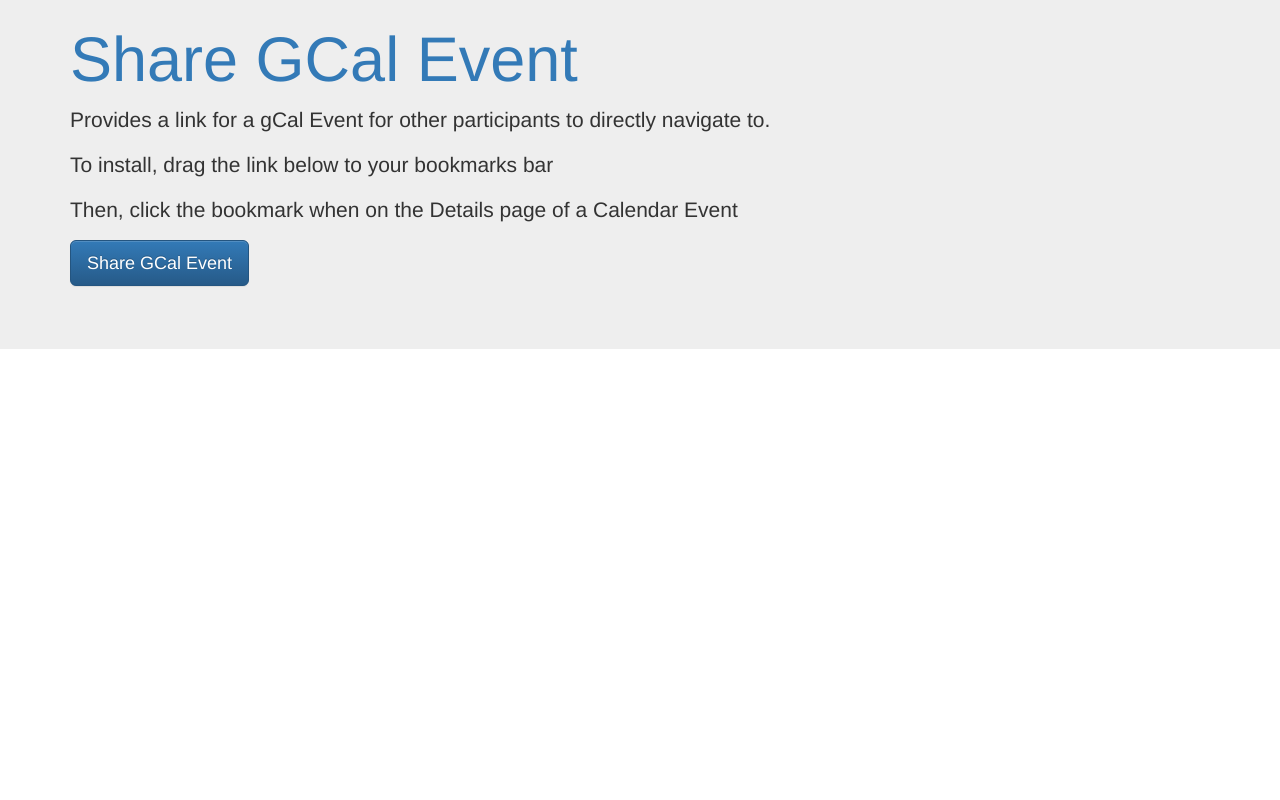
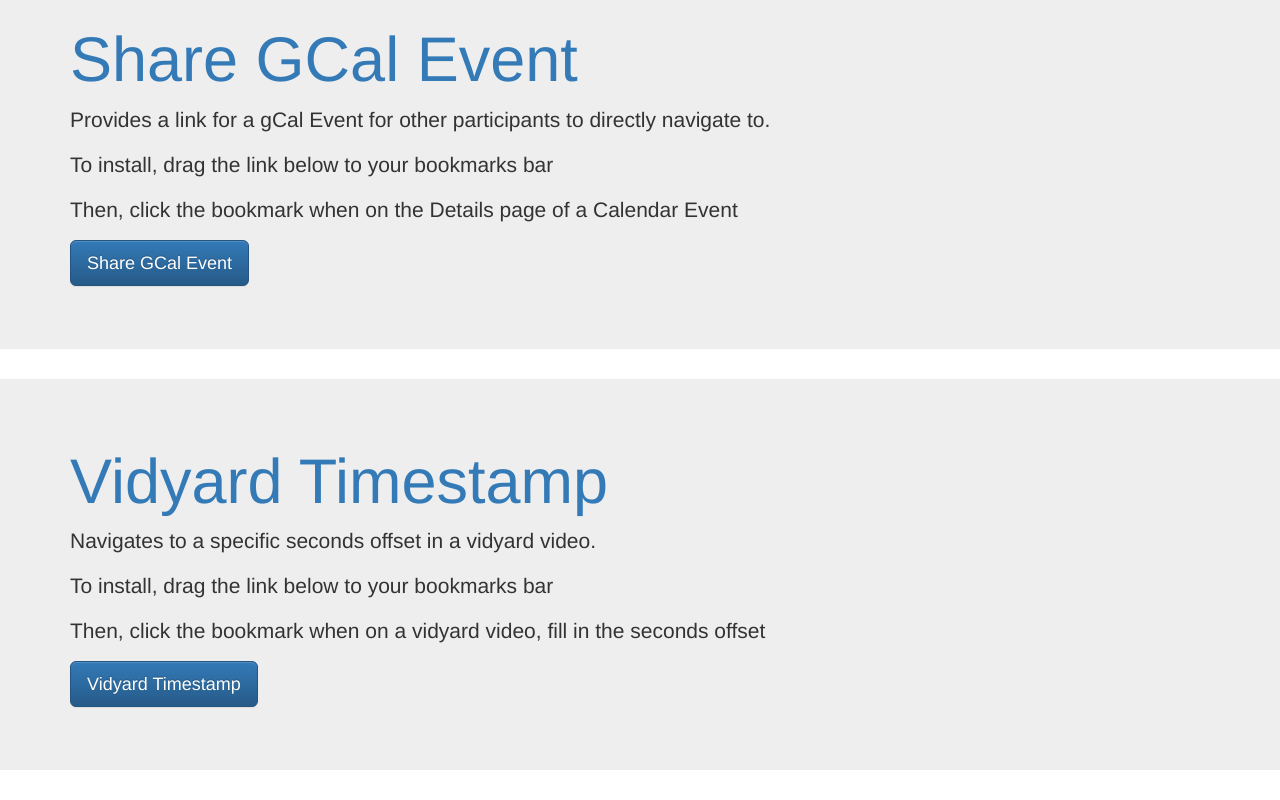
Before and after one commit to paulroth3d/paulroth3d.github.io, a plain HTML site: page index.html in a window 1280 px wide. Shown: the part 4212-5012 px from the top of the page. Before the commit the page ends 4591 px from the top, so only its background shows below. Drawn offline with nearby package versions, Linux system fonts and the light colour scheme.

Commit message:
UPDATE: add in vidyard player timestamp

```diff
--- a/index.html
+++ b/index.html
@@ -317,6 +317,18 @@
     </div>
 
 
+    <div class="jumbotron">
+        <a id="VIDYARD_TIMESTAMP" name="VIDYARD_TIMESTAMP"></a>
+        <div class="container">
+            <h1><a href="#VIDYARD_TIMESTAMP">Vidyard Timestamp</a></h1>
+            <p>Navigates to a specific seconds offset in a vidyard video.</p>
+			<p>To install, drag the link below to your bookmarks bar</p>
+			<p>Then, click the bookmark when on a vidyard video, fill in the seconds offset</p>
+            <p class="bkmklt"><a class="btn btn-primary btn-lg" href="javascript:(function(){var explorer=null;function getVidyardVideo(v){var result=null;for(var prop in v){if(v.hasOwnProperty(prop)&&typeof(v[prop])=='object'){return(v[prop]);}}return(null);}try{var vidPlayer=new Vidyard.players();window.vidyardExplorer=getVidyardVideo(vidPlayer);explorer=window.vidyardExplorer;}catch(err){alert('could not find vidyard explorer');}if(explorer){try{var timecodeStr=prompt('Video timestamp');var timecode=parseInt(timecodeStr);if(timecode){explorer.seek(timecode);}else{alert('invalid timecode:'+timecode);}}catch(err){alert('could not navigate video');}}})();" role="button">Vidyard Timestamp</a></p>
+        </div>
+    </div>
+
+
     <script src="https://code.jquery.com/jquery-2.1.4.js"></script>
 
     <script src="https://maxcdn.bootstrapcdn.com/bootstrap/3.3.5/js/bootstrap.min.js"></script>
```
